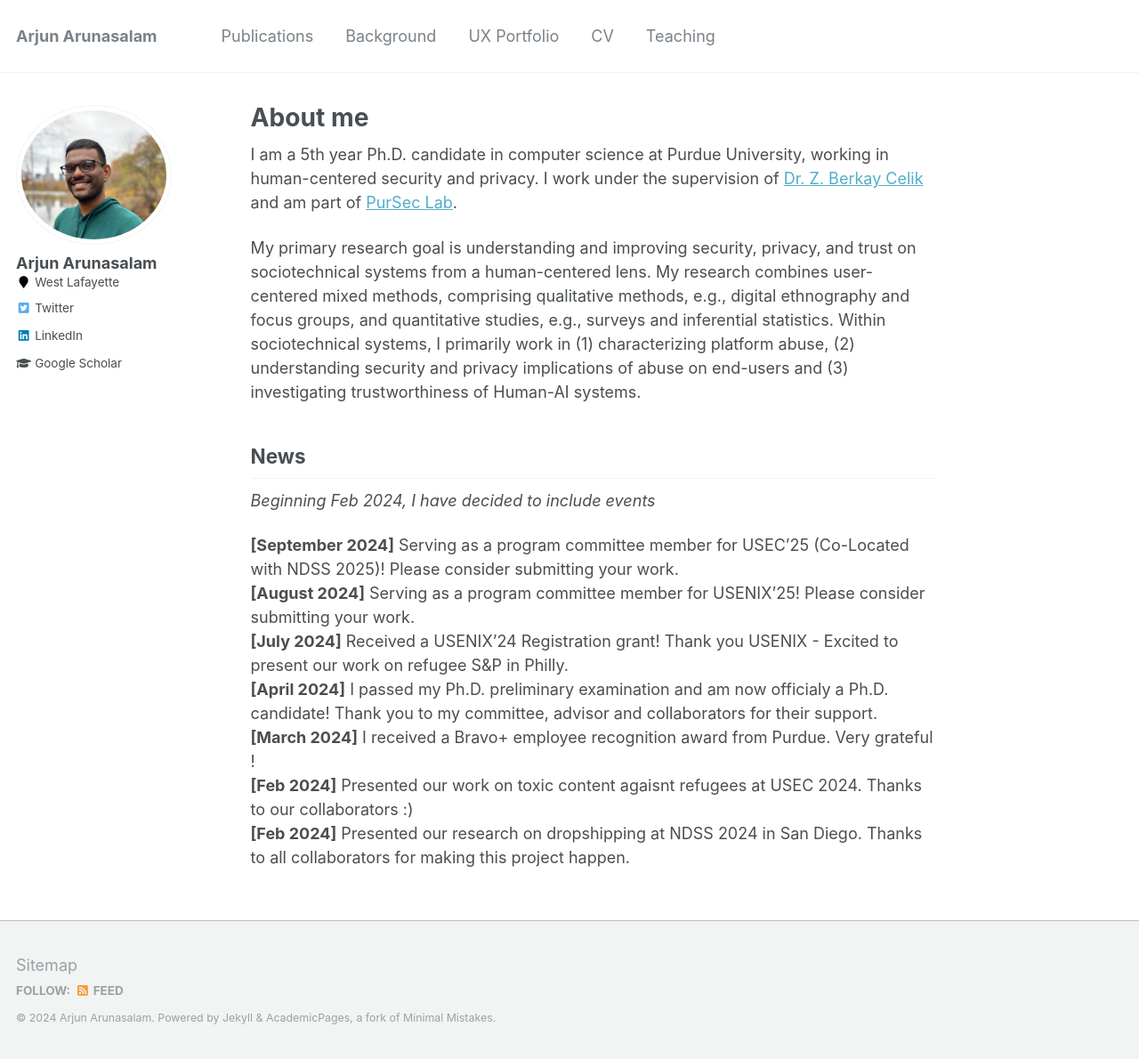
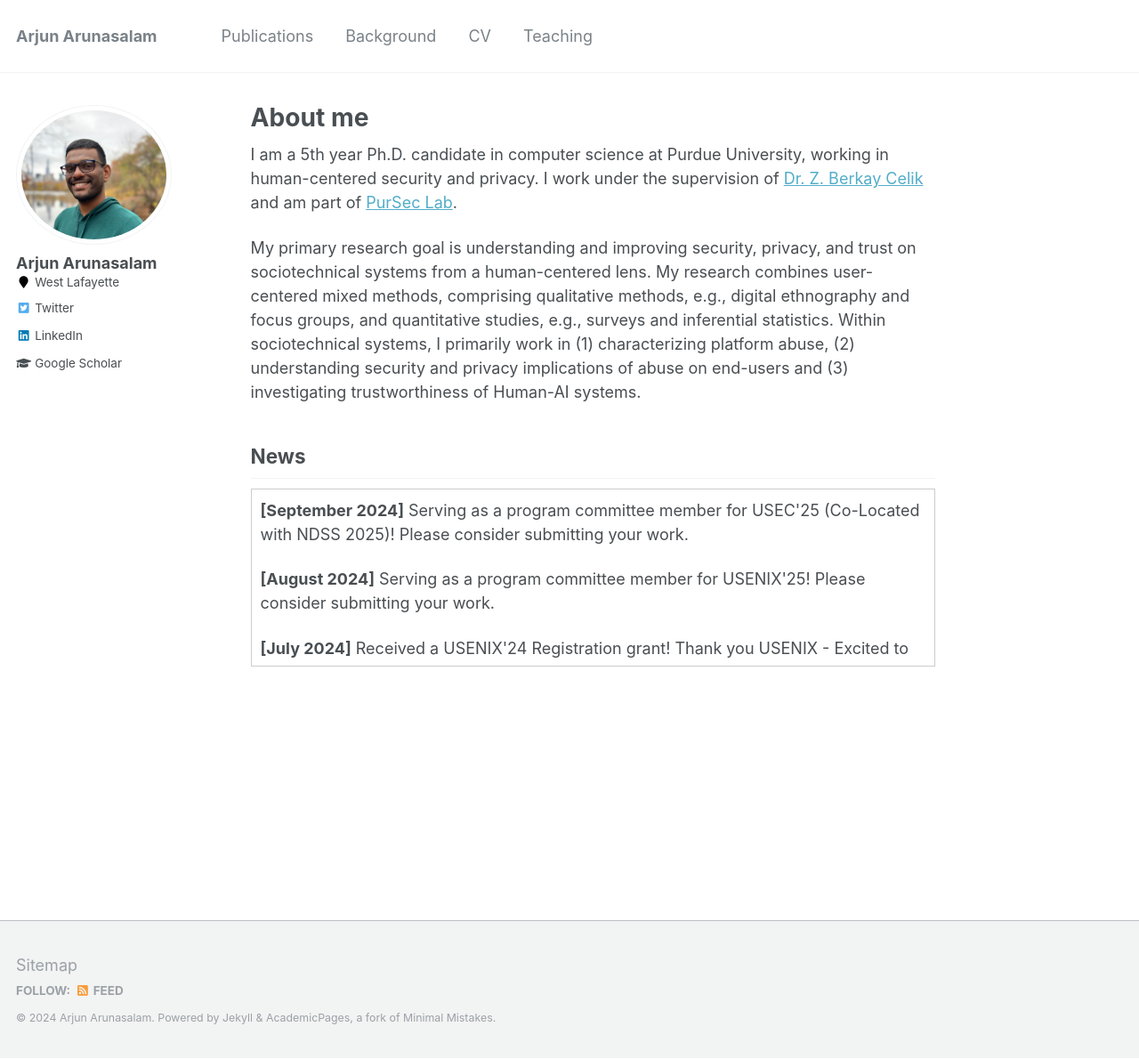
Before and after one commit to arjunarunasalam/arjunarunasalam.github.io, a Jekyll site: the page built from _pages/about.md, in a window 1280 px wide and 1190 px high. Shown: the whole window at 89% size. Built offline with Jekyll 4.4.1, drawn with Linux system fonts in a browser that asks for light colours.

Commit message:
update cv and make news scrollable

```diff
--- a/_data/navigation.yml
+++ b/_data/navigation.yml
@@ -18,11 +18,9 @@ main:
   - title: "Background"
     url: /background/
 
-  - title: "UX Portfolio"
-    url: /files/ux-research-portfolio.pdf
 
   - title: "CV"
-    url: /files/arjun_arunasalam_CV_april_2024.pdf
+    url: /files/arjun_arunasalam_CV_Nov24.pdf
 
 
   - title: "Teaching"
--- a/_pages/about.md
+++ b/_pages/about.md
@@ -26,16 +26,16 @@ My primary research goal is understanding and improving security, privacy, and t
 
 News
 -----
-*Beginning Feb 2024, I have decided to include events*
 
-
-**[September 2024]** Serving as a program committee member for  USEC'25 (Co-Located with NDSS 2025)! Please consider submitting your work.
-**[August 2024]** Serving as a program committee member for  USENIX'25! Please consider submitting your work.
-**[July 2024]** Received a USENIX'24  Registration grant! Thank you USENIX - Excited to present our work on refugee S&P in Philly.
-**[April 2024]** I passed my Ph.D. preliminary examination and am now officialy a Ph.D. candidate!  Thank you to my committee, advisor and collaborators for their support.
-**[March 2024]** I received a Bravo+ employee recognition award from Purdue. Very grateful !
-**[Feb 2024]** Presented our work on toxic content agaisnt refugees at USEC 2024.  Thanks to our collaborators :)
-**[Feb 2024]** Presented our research on dropshipping at NDSS 2024 in San Diego. Thanks to all collaborators for making this project happen.
+<div style="max-height: 200px; overflow-y: auto; border: 1px solid #ccc; padding: 10px;">
+  <p><strong>[September 2024]</strong> Serving as a program committee member for USEC'25 (Co-Located with NDSS 2025)! Please consider submitting your work.</p>
+  <p><strong>[August 2024]</strong> Serving as a program committee member for USENIX'25! Please consider submitting your work.</p>
+  <p><strong>[July 2024]</strong> Received a USENIX'24 Registration grant! Thank you USENIX - Excited to present our work on refugee S&P in Philly.</p>
+  <p><strong>[April 2024]</strong> I passed my Ph.D. preliminary examination and am now officially a Ph.D. candidate! Thank you to my committee, advisor, and collaborators for their support.</p>
+  <p><strong>[March 2024]</strong> I received a Bravo+ employee recognition award from Purdue. Very grateful!</p>
+  <p><strong>[Feb 2024]</strong> Presented our work on toxic content against refugees at USEC 2024. Thanks to our collaborators :)</p>
+  <p><strong>[Feb 2024]</strong> Presented our research on dropshipping at NDSS 2024 in San Diego. Thanks to all collaborators for making this project happen.</p>
+</div>
 
 
 
```
Also changed, not shown: 2 other files.
